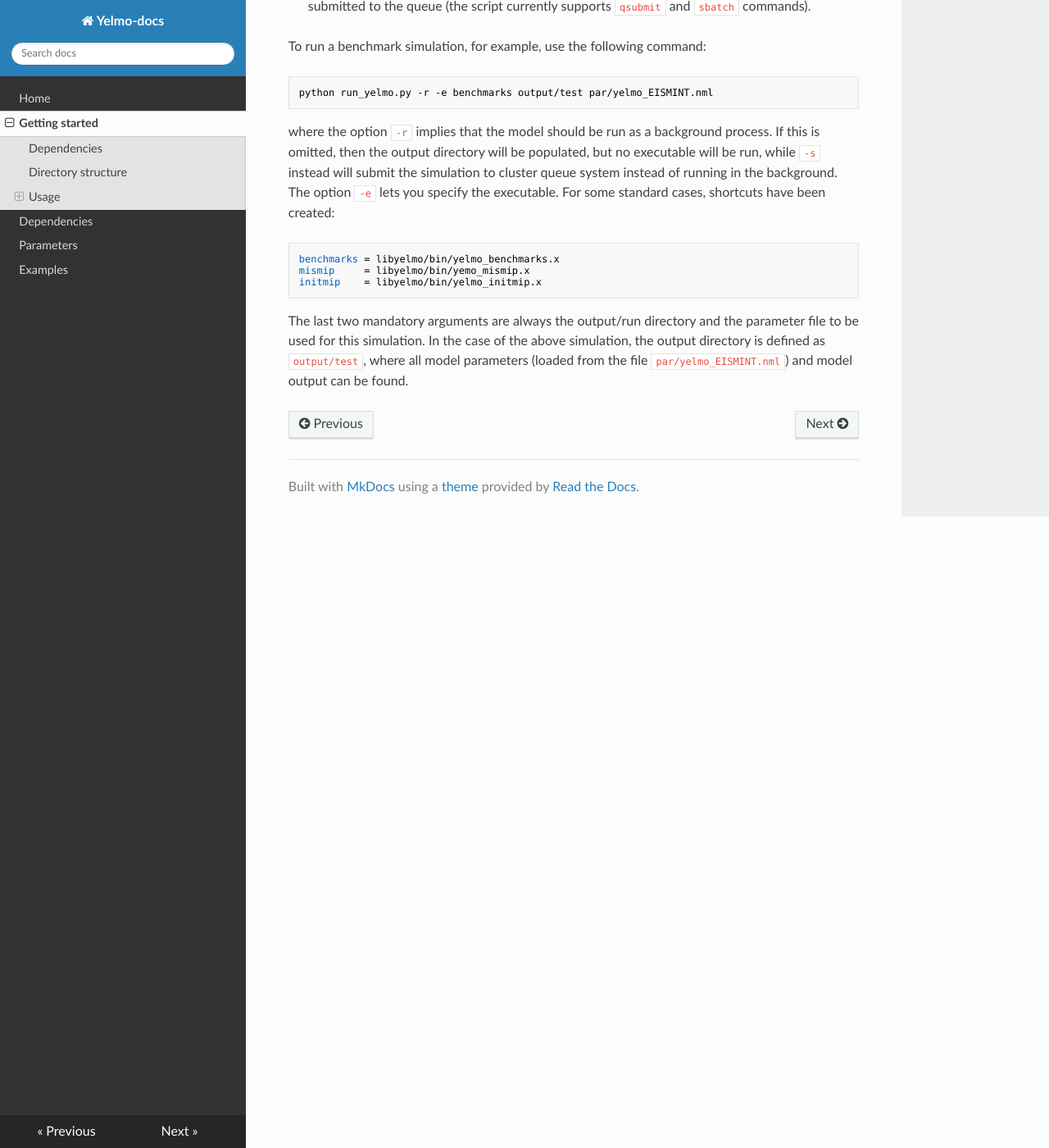
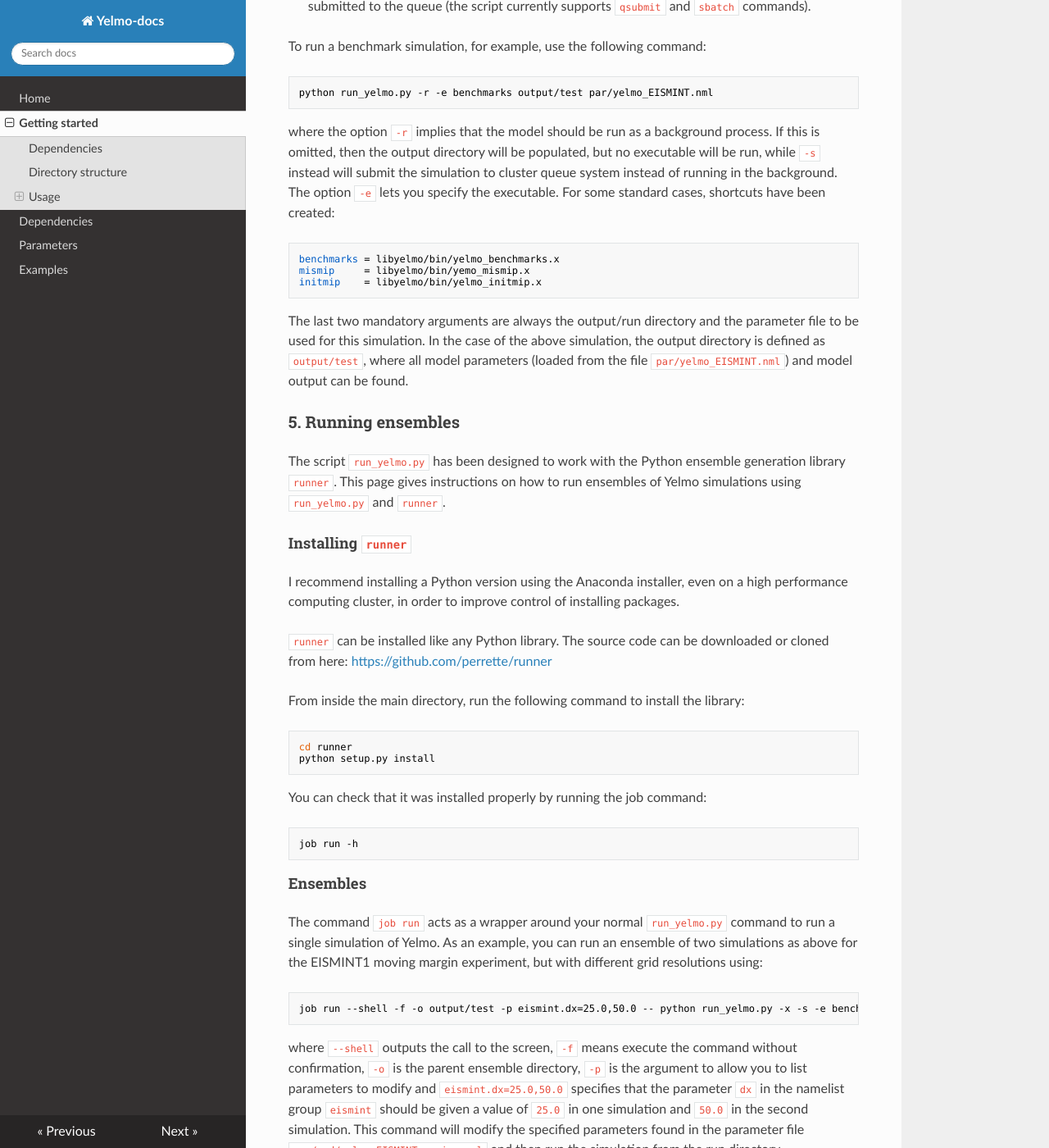
Before and after one commit to palma-ice/yelmo-docs, an MkDocs documentation site: the page built from docs/getting-started.md, in a window 1280 px wide and 1400 px high, scrolled down 2686 px. Shown: the whole window at 82% size. Built offline with MkDocs 1.6.1, drawn with Linux system fonts in a browser that asks for light colours; nearby versions of some CDN libraries; some of the changed text lies outside the part shown.

Commit message:
Updated getting-started to include ensembles.

````diff
--- a/docs/getting-started.md
+++ b/docs/getting-started.md
@@ -126,24 +126,47 @@ initmip    = libyelmo/bin/yelmo_initmip.x
 ```
 The last two mandatory arguments are always the output/run directory and the parameter file to be used for this simulation. In the case of the above simulation, the output directory is defined as `output/test`, where all model parameters (loaded from the file `par/yelmo_EISMINT.nml`) and model output can be found.
 
-<!--
-Additional powerful job submission functionality is available by using the Python `runner` tool. The `job run` command of the `runner` package allows you to change parameter values at the command line and perform large ensembles. For example, you can run an ensemble of two simulations as above but with different grid resolutions using:
+### 5. Running ensembles
 
+The script `run_yelmo.py` has been designed to work with the Python ensemble
+generation library `runner`. This page gives instructions on how to run ensembles
+of Yelmo simulations using `run_yelmo.py` and `runner`.
+
+#### Installing `runner`
+
+I recommend installing a Python version using the Anaconda installer, even
+on a high performance computing cluster, in order to improve control of installing packages.
+
+`runner` can be installed like any Python library. The source code can be downloaded
+or cloned from here:
+[https://github.com/perrette/runner](https://github.com/perrette/runner)
+
+From inside the main directory, run the following command to install the library:
 ```
-job run -f -o output/test -p eismint.dx=25.0,50.0 -- python run_yelmo.py -s -x -e benchmarks {} par/yelmo_EISMINT.nml
+cd runner
+python setup.py install
 ```
-where `-f` means execute the command without confirmation, `-o` is the parent ensemble directory, `-p` is the argument to allow you to list parameters to modify and `eismint.dx=25.0,50.0` specifies that the parameter `dx` in the namelist group `eismint` should be given a value of `25.0` in one simulation and `50.0` in the second simulation. This command will modify the specified parameters found in the parameter file `par_yelmo_EISMINT.nml` and then run the simulation from the run directory `output/test/{}` where `{}` is the name of the directory corresponding to that parameter combination. Using the option `-o` means that the specific run directory name is simply the number of the simulation, so the run directory for the above command would be `output/test/0`. Using the option `-a` means that the run directory will have a name corresponding to the parameter combination specified. Also note that for `run_yelmo.py` to work properly when called by `job run`, the additional option `-x` must be specified.
+You can check that it was installed properly by running the job command:
+```
+job run -h
+```
 
-The list of parameter choices corresponding to each directory can be found in the file:
+#### Ensembles
+
+The command `job run` acts as a wrapper around your normal `run_yelmo.py` command
+to run a single simulation of Yelmo. As an example, you can run an ensemble of
+two simulations as above for the EISMINT1 moving margin experiment,
+but with different grid resolutions using:
+```
+job run --shell -f -o output/test -p eismint.dx=25.0,50.0 -- python run_yelmo.py -x -s -e benchmarks {} par/gmd/yelmo_EISMINT_moving.nml
+```
+where `--shell` outputs the call to the screen, `-f` means execute the command without confirmation, `-o` is the parent ensemble directory, `-p` is the argument to allow you to list parameters to modify and `eismint.dx=25.0,50.0` specifies that the parameter `dx` in the namelist group `eismint` should be given a value of `25.0` in one simulation and `50.0` in the second simulation. This command will modify the specified parameters found in the parameter file `par/gmd/yelmo_EISMINT_moving.nml` and then run the simulation from the run directory `output/test/{}` where `{}` is the name of the directory corresponding to that parameter combination. Using the option `-o` means that the specific run directory name is simply the number of the simulation, so the run directory for the above command would be `output/test/0`. If you also add the option `-a`, then each run directory will have a name corresponding to the parameter combination specified instead of a number. Also note that for `run_yelmo.py` to work properly when called by `job run`, the additional option `-x` must be specified.
+
+`job run` also generates a list of parameter choices corresponding to each ensemble can be found in the file:
 ```
 output/test/params.txt
 ```
 
-More information about running jobs can be found in the help of `run_yelmo.py` and `runner`:
-
-```
-./run_yelmo.py -h
-job -h
-job run -h
-```
--->
+More documentation for the options related to ensemble generation (for example, using Latin Hypercube sampling, etc)
+can be found on the `runner` homepage:
+[https://github.com/perrette/runner](https://github.com/perrette/runner)
````
